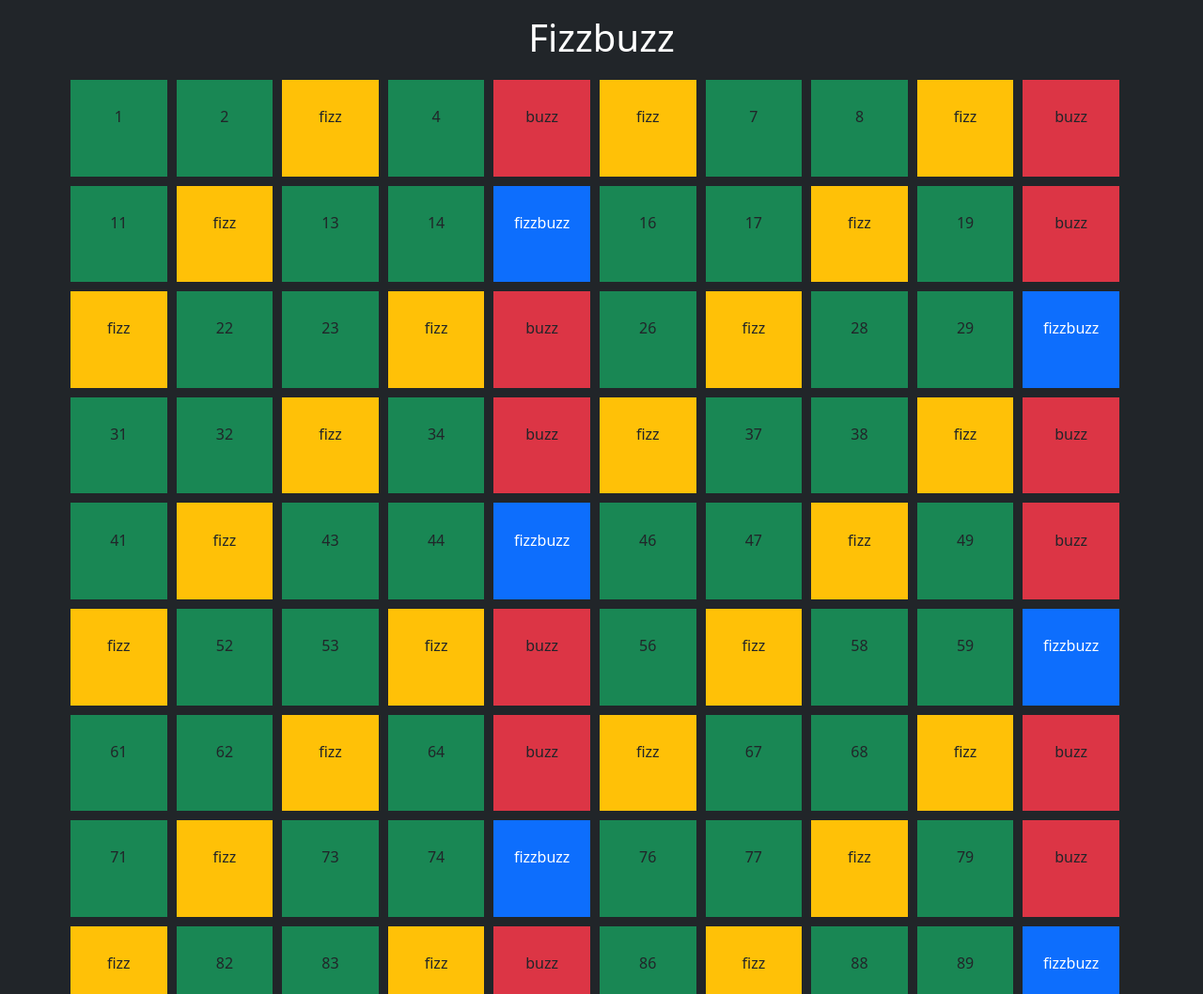
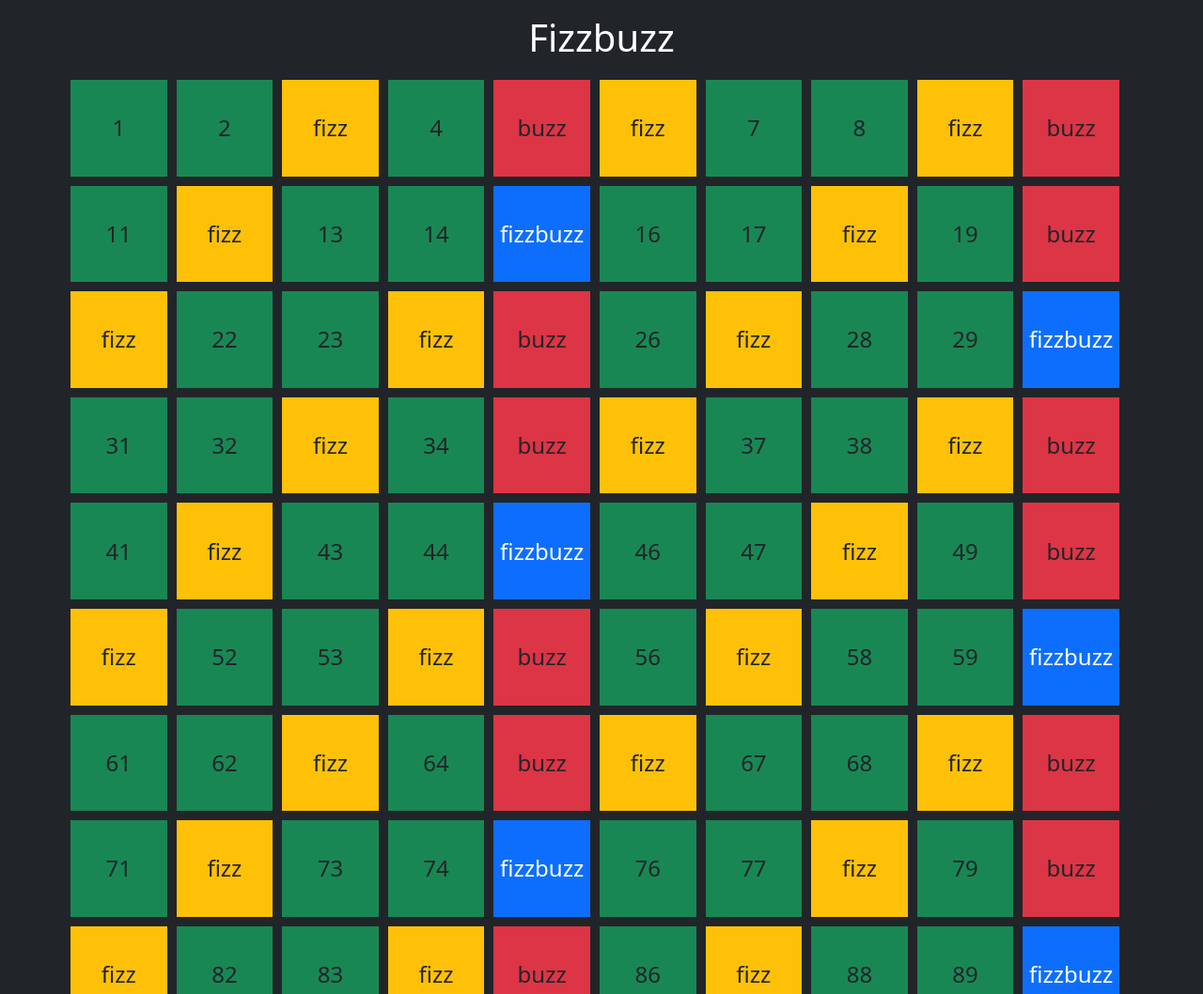
Before and after one commit to Francesca-Barletta/js-fizzbuzz, a plain HTML site: page index.html in a window 1280 px wide. Shown: the top 1058 px of the page at 94% size. Drawn offline with nearby package versions, Linux system fonts and the light colour scheme.

Commit message:
text align refactor

```diff
--- a/css/app.css
+++ b/css/app.css
@@ -4,10 +4,6 @@
     margin: 5px;
     display: flex;
     align-items: center;
-    text-align: center;
     justify-content: center;
 
 }
-.container {
-
-}
--- a/js/app.js
+++ b/js/app.js
@@ -64,7 +64,7 @@ for (let i = 0; i < n; i++) {
         console.log('fizzbuzz')
         divElement.innerHTML += `
         <div class="bg-primary text-white text-center cube">
-           <div class=" mb-2 g-2"><p>fizzbuzz</p></div>
+           <p class="fs-4 m-0">fizzbuzz</p>
         </div>`
     }
     // se il numero è uguale a un multiplo di 5 stampo buzz
@@ -72,7 +72,7 @@ for (let i = 0; i < n; i++) {
         console.log('buzz')
         divElement.innerHTML += `
         <div class="bg-danger text-center cube">
-            <div class="mb-2 g-2"><p>buzz</p></div>
+            <p class="fs-4 m-0">buzz</p>
         </div>`
     }
     //se invece  il numero è un multiplo di 3 stampo fizz
@@ -80,7 +80,7 @@ for (let i = 0; i < n; i++) {
         console.log('fizz')
         divElement.innerHTML += `
         <div class="bg-warning text-center cube">
-            <div class=" mb-2 g-2"><p>fizz</p></div>
+            <p class="fs-4 m-0">fizz</p>
         </div>`
     }
     //altrimenti il numero non è ne multiplo di 3 ne di 5 stampo numero
@@ -88,7 +88,7 @@ for (let i = 0; i < n; i++) {
         console.log(num);
         divElement.innerHTML += `
         <div class=" bg-success text-center cube">
-            <div class=" mb-2 g-2"><p>${num}</p></div>
+            <p class="fs-4 m-0">${num}</p>
         </div>`
     }
 
```
